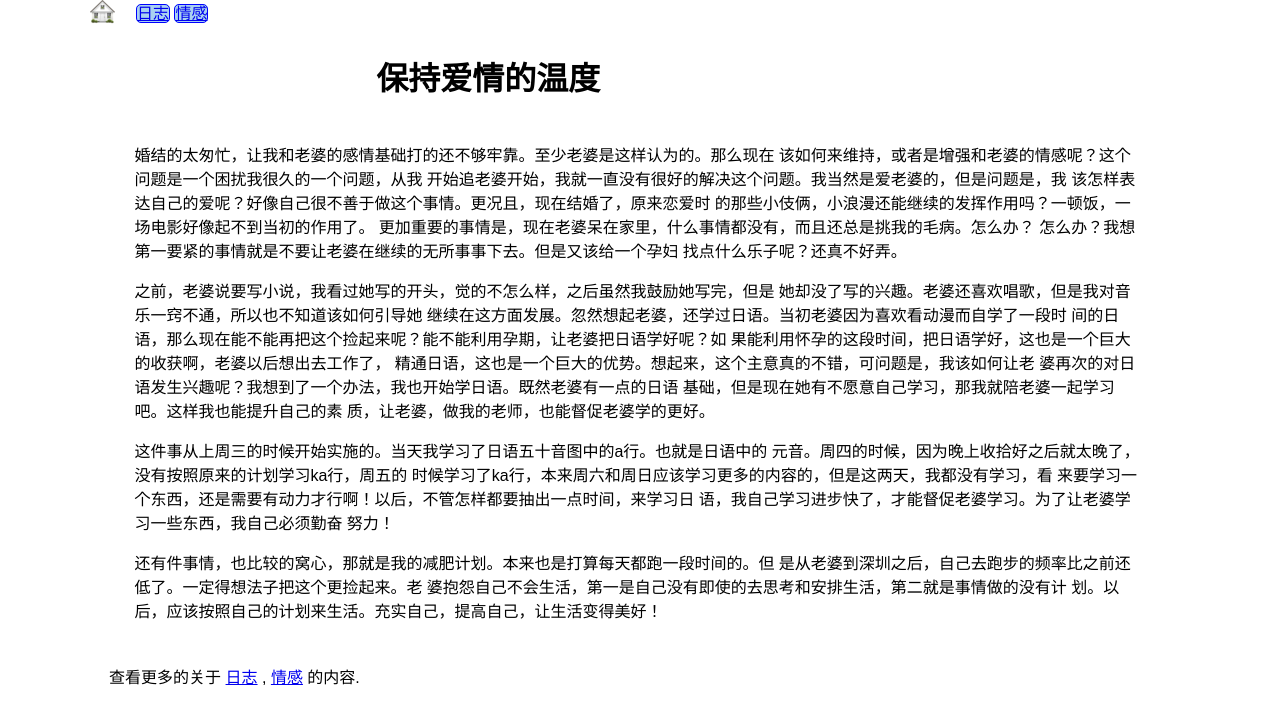
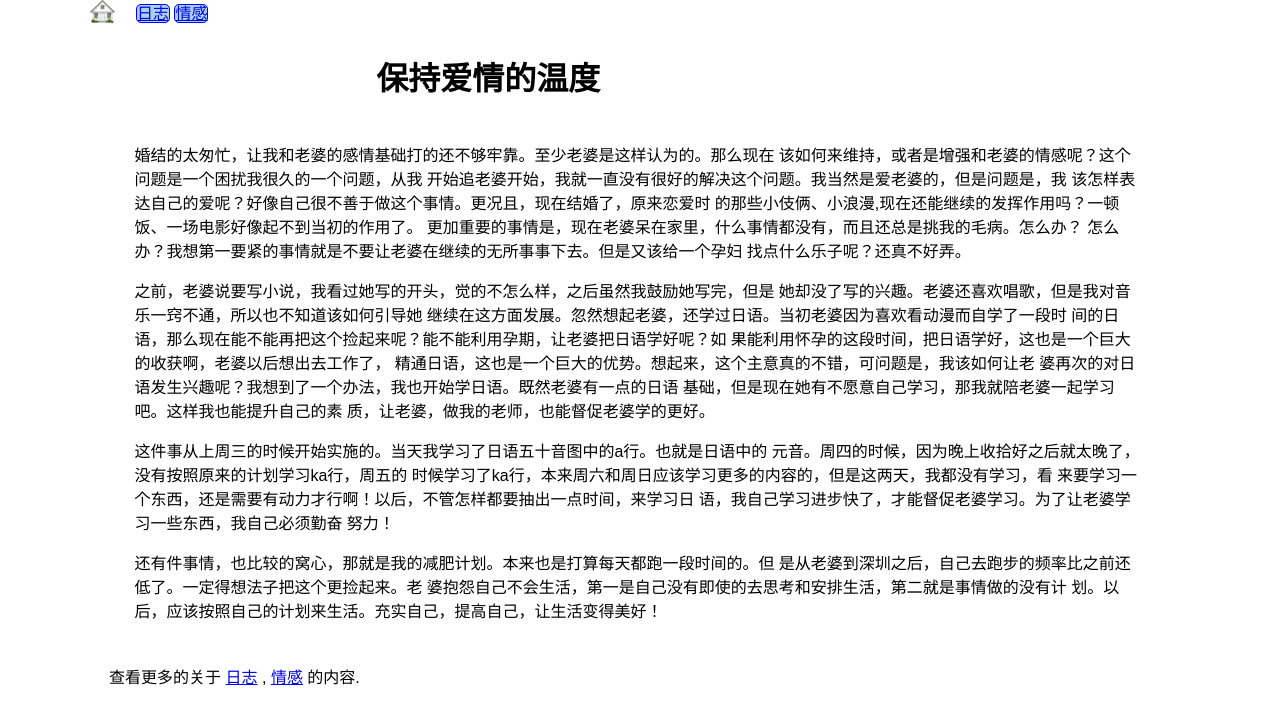
Before and after one commit to LoveYuanYuan/loveyuanyuan.github.io, a Jekyll site: the page built from _posts/2015-07-13-Keep-Loving.md, in a window 1280 px wide. Shown: the top 724 px of the page. Built offline with Jekyll 4.4.1, drawn with Linux system fonts in a browser that asks for light colours; Markdown is read by kramdown in place of the engine named in the settings; comment, search, counter and statistics services are not loaded.

Commit message:
post About-Read-Book.md

```diff
--- a/_posts/2015-07-13-Keep-Loving.md
+++ b/_posts/2015-07-13-Keep-Loving.md
@@ -8,7 +8,7 @@ tags: [日志,情感]
 该如何来维持，或者是增强和老婆的情感呢？这个问题是一个困扰我很久的一个问题，从我
 开始追老婆开始，我就一直没有很好的解决这个问题。我当然是爱老婆的，但是问题是，我
 该怎样表达自己的爱呢？好像自己很不善于做这个事情。更况且，现在结婚了，原来恋爱时
-的那些小伎俩，小浪漫还能继续的发挥作用吗？一顿饭，一场电影好像起不到当初的作用了。
+的那些小伎俩、小浪漫,现在还能继续的发挥作用吗？一顿饭、一场电影好像起不到当初的作用了。
 更加重要的事情是，现在老婆呆在家里，什么事情都没有，而且还总是挑我的毛病。怎么办？
 怎么办？我想第一要紧的事情就是不要让老婆在继续的无所事事下去。但是又该给一个孕妇
 找点什么乐子呢？还真不好弄。
```
Also changed, not shown: _posts/2015-09-22-About-Read-Book.md (added, +25 -0 lines).
